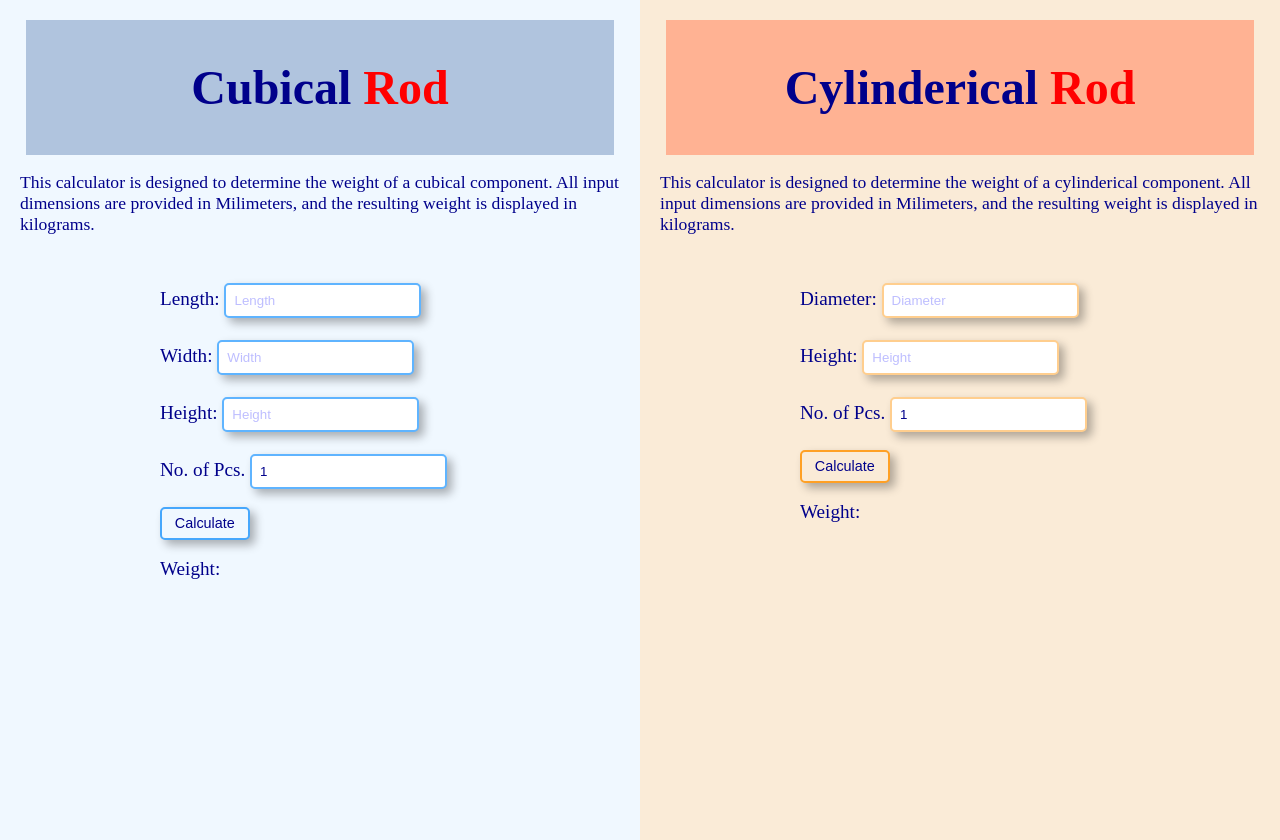
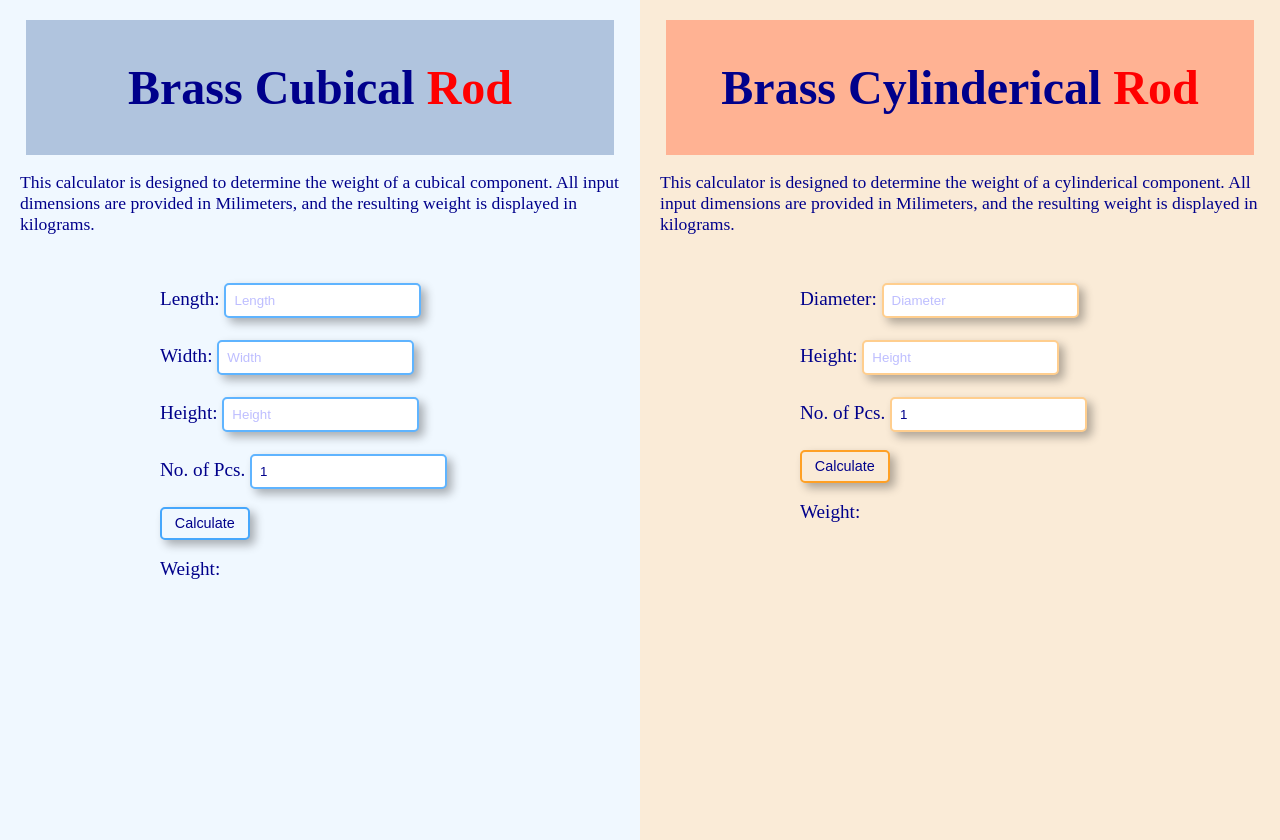
Before and after one commit to Srkkhan21/Brass-Component, a plain HTML site: page index.html in a window 1280 px wide. Drawn offline with Linux system fonts and the light colour scheme.

Commit message:
Update index.html

```diff
--- a/index.html
+++ b/index.html
@@ -16,7 +16,7 @@
     <div id="cuboidContainer" class="containers">
         <nav>
             <div id="cuboid">
-                <h1><strong>Cubical <span class="redDes">Rod</span></strong></h1>
+                <h1><strong>Brass Cubical <span class="redDes">Rod</span></strong></h1>
             </div>
         </nav>
         <div class="instruction">
@@ -57,7 +57,7 @@
     <div id="cylindricalContainer" class="containers">
         <nav id="cyNav">
             <div id="cylinder">
-                <h1><strong>Cylinderical <span class="redDes">Rod</span></strong></h1>
+                <h1><strong>Brass Cylinderical <span class="redDes">Rod</span></strong></h1>
             </div>
         </nav>
         <div class="instruction">
```
